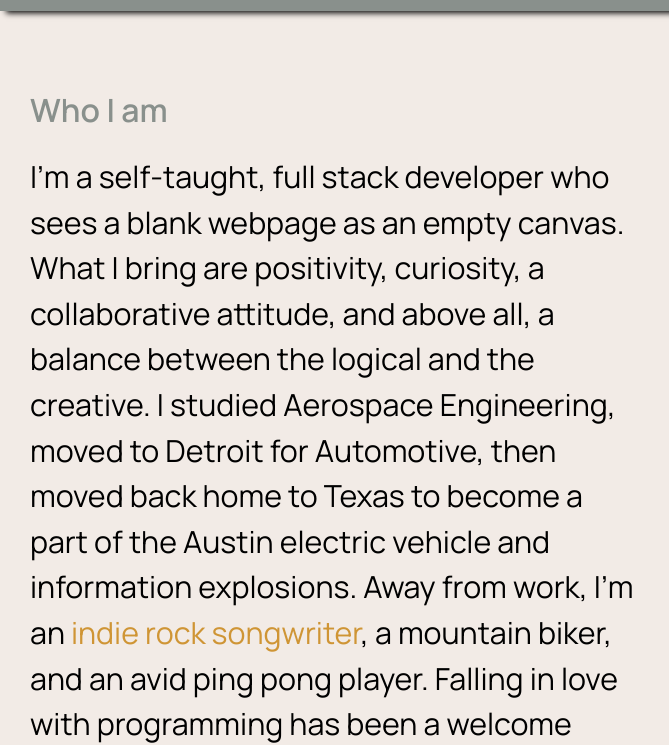
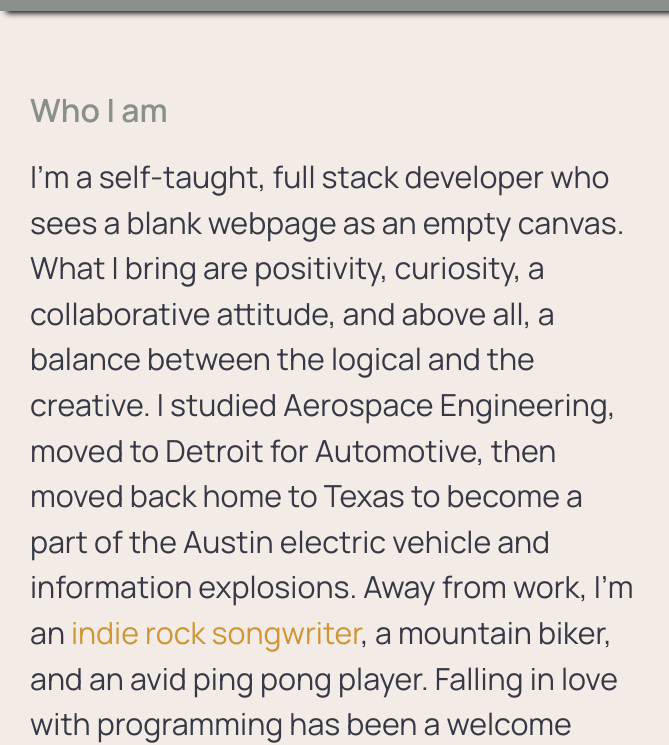
Before and after one commit to andrewboles/personalwebsite, a website built with webpack: page dist/index.html in a window 1280 px wide. Shown: the part 849-1594 px from the top of the page, 0-669 px from the left. Built offline with nearby package versions, Linux system fonts and the light colour scheme; animation ran at ten frames a second.

```diff
--- a/src/style.css
+++ b/src/style.css
@@ -229,6 +229,7 @@
 }
 
 .about aside {
+  color: #363945;
   margin: 35px 20px;
   padding: 10px;
   flex: 1.4;
```
Also changed, not shown: 1 other file.
